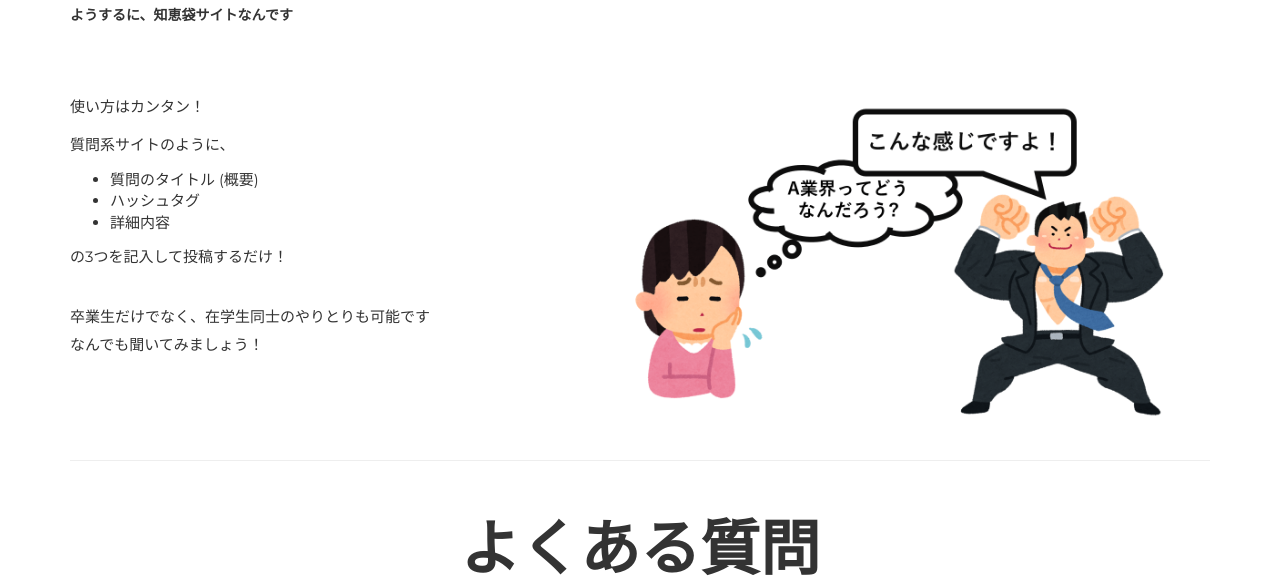
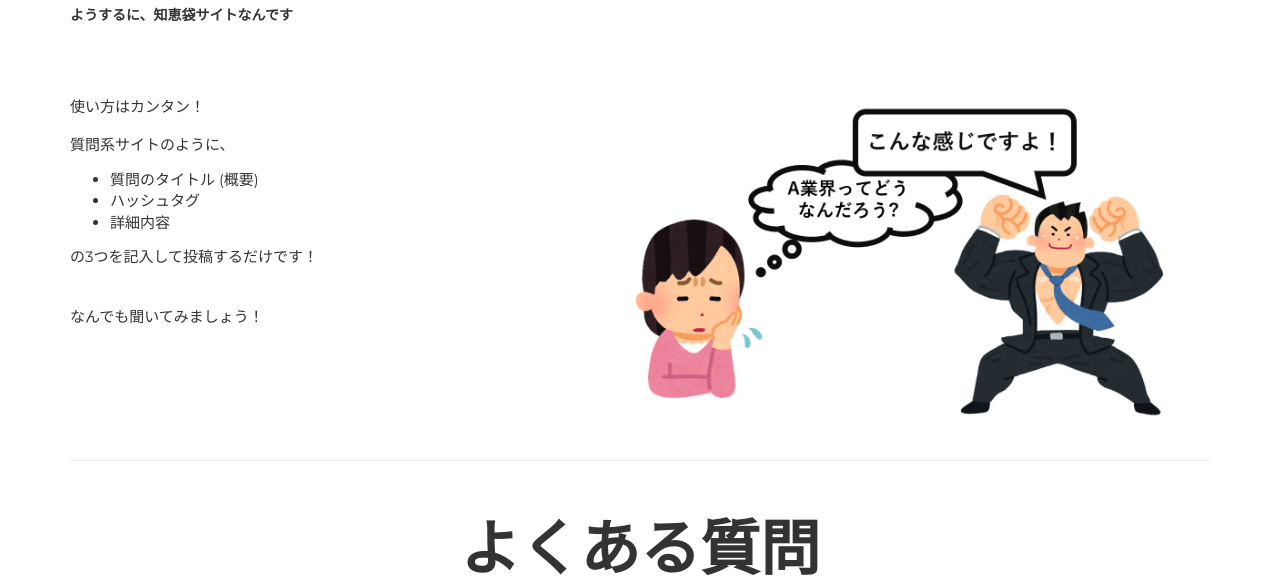
Before and after one commit to SDTakeuchi/kiitePRJCT, a Django app: page / in a window 1280 px wide. Shown: the part 1477-2061 px from the top of the page. Run offline with Django 3.2, Linux system fonts and the light colour scheme; some libraries are stand-ins or nearby versions.

Commit message:
home.html updated

```diff
--- a/templates/home.html
+++ b/templates/home.html
@@ -57,9 +57,9 @@
 							<li>ハッシュタグ</li>
 							<li>詳細内容</li>
 						</ul>
-						<p>の3つを記入して投稿するだけ！</p>
+						<p>の3つを記入して投稿するだけです！</p>
 						<br>
-						<p>卒業生だけでなく、在学生同士のやりとりも可能です<br>なんでも聞いてみましょう！</p>
+						<p>なんでも聞いてみましょう！</p>
 					</div>
 					<div class="imgspace">
 						<img src="{%static 'images/howto.png' %}" alt="image showing how to use">
@@ -172,7 +172,7 @@
 					新型ウイルスの影響でＯＢ・ＯＧ訪問や先輩に相談をする機会が減ってしまった今こそ、<br>
 					自分達が育った学部の後輩のために "何か" がしたくてこのウェブサイトを立ち上げました。
 					<br>
-					就活のことでも、授業のことでも、先輩に、在学生に、分からないことがあればなんでも聞いてみてください。
+					就活のことでも、授業のことでも分からないことがあればなんでも聞いてみてください。
 					困ったら何でもキイテミ！<br>気軽に使ってみてください！
 					<br>
 					<br>
```
